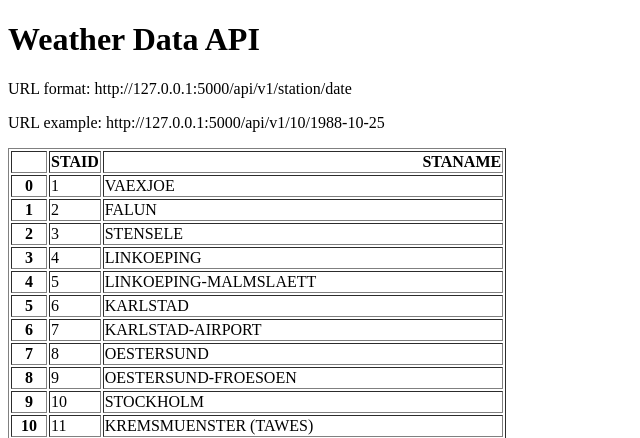
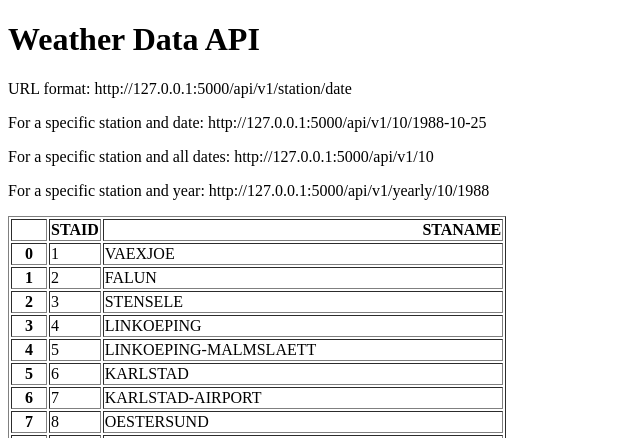
Before and after one commit to iskrag/weather-api, a Flask app: page / in a window 1280 px wide. Shown: the top 438 px of the page, without its empty margins (0-640 px from the left). Run offline with Flask 3, Linux system fonts and the light colour scheme.

Commit message:
Add URL endpoint for yearly and all data

```diff
--- a/main.py
+++ b/main.py
@@ -5,6 +5,7 @@ app = Flask(__name__)
 
 stations = pd.read_csv('data_small/stations.txt', skiprows=17)
 stations = stations[['STAID', 'STANAME                                 ']]
+
 
 @app.route('/')
 def home():
@@ -19,4 +20,22 @@ def about(station, date):
     return {'station': station, 'date': date, 'temperature': temperature}
 
 
+@app.route('/api/v1/<station>')
+def all_data(station):
+    filename = 'data_small/TG_STAID' + str(station).zfill(6) + '.txt'
+    df = pd.read_csv(filename, skiprows=20)
+    df['    DATE'] = df['    DATE'].astype(str)
+    result = df.to_dict(orient='records')
+    return result
+
+
+@app.route('/api/v1/yearly/<station>/<year>')
+def yearly(station, year):
+    filename = 'data_small/TG_STAID' + str(station).zfill(6) + '.txt'
+    df = pd.read_csv(filename, skiprows=20, parse_dates=['    DATE'])
+    df['    DATE'] = df['    DATE'].astype(str)
+    result = df[df['    DATE'].str.startswith(str(year))].to_dict(orient='records')
+    return result
+
+
 app.run(debug=True)
--- a/templates/home.html
+++ b/templates/home.html
@@ -7,7 +7,9 @@
 <body>
 <h1>Weather Data API</h1>
 <p>URL format: http://127.0.0.1:5000/api/v1/station/date</p>
-<p>URL example: http://127.0.0.1:5000/api/v1/10/1988-10-25</p>
+<p>For a specific station and date: http://127.0.0.1:5000/api/v1/10/1988-10-25</p>
+<p>For a specific station and all dates: http://127.0.0.1:5000/api/v1/10</p>
+<p>For a specific station and year: http://127.0.0.1:5000/api/v1/yearly/10/1988</p>
 <p>{{data|safe}}</p>
 </body>
 </html>
```
